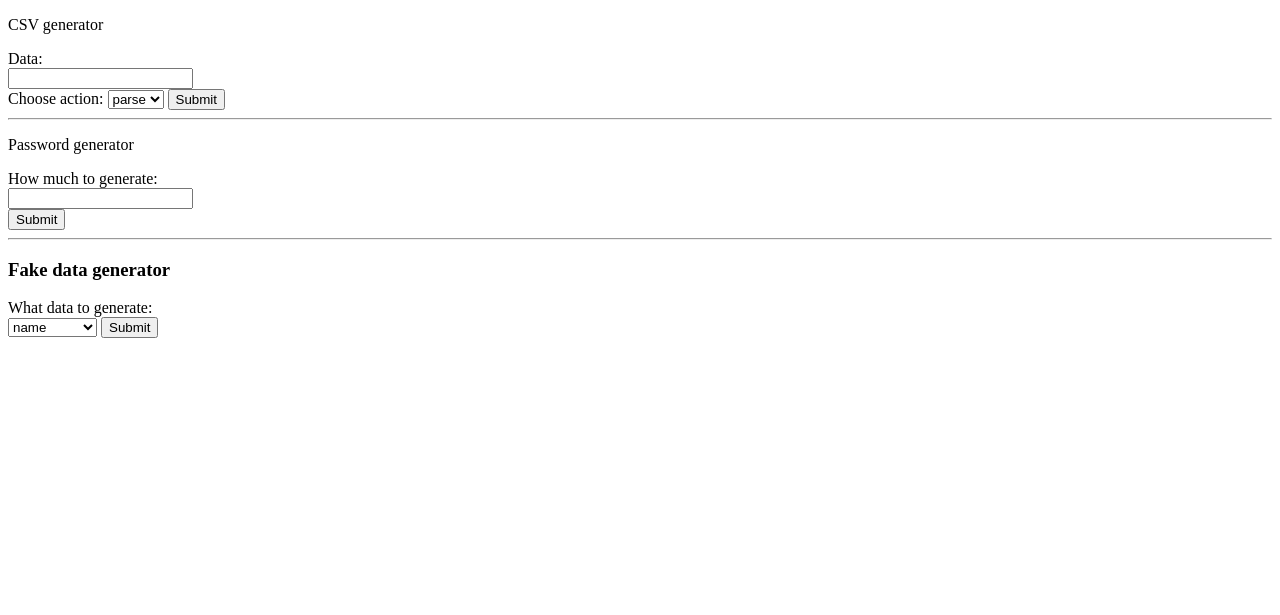
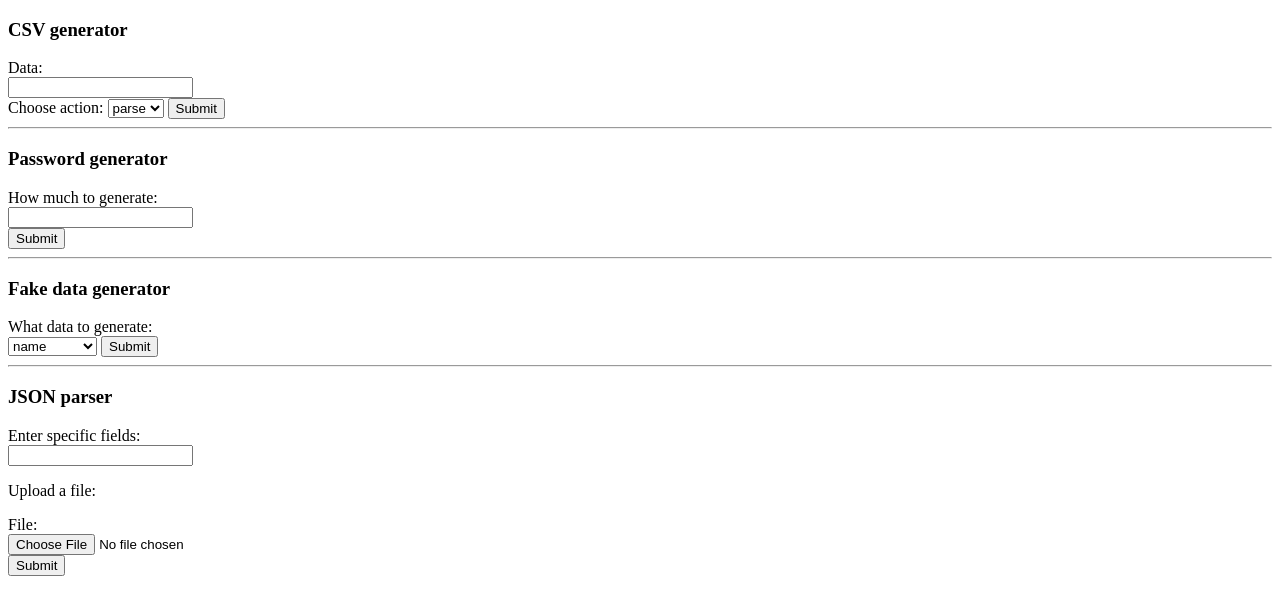
Before and after one commit to YuryHerasimau/mega_app, a Flask app: page / in a window 1280 px wide. Shown: the top 615 px of the page. Run offline with Flask 3, Linux system fonts and the light colour scheme.

Commit message:
Add: json parser

```diff
--- a/config.csv
+++ b/config.csv
@@ -1,2 +1,2 @@
 id,date,action,data
-840fdce3-6c71-44e5-9014-325ab3144699,2024-03-01,parse,UTF-8
+b9eff653-fd7e-4d6f-b325-a0327267b2cc,2024-03-01,filter,Я программист! Ура!
--- a/main.py
+++ b/main.py
@@ -1,6 +1,5 @@
-# import json
 from flask import Flask, request, jsonify
-from utils import custom_csv, custom_credentials, fake_data
+from utils import custom_csv, custom_credentials, fake_data, custom_json
 
 
 app = Flask(__name__)
@@ -13,21 +12,33 @@ def index():
 
 
 @app.route('/generate_csv', methods=['POST'])
-def csv_generator():
+def generate_csv():
     data = request.form['csv_data']
     action = request.form['actions']
-    custom_csv.generate(data, action)
+    custom_csv.generate(data=data, action=action)
     return 'CSV file generated, return to the <a href="/">main</a> page'
 
 
 @app.route('/generate_credentials', methods=['POST'])
-def gen_pass():
+def generate_credentials():
     qty = int(request.form['qty'])
-    return custom_credentials.multiple(qty)
+    return custom_credentials.multiple(number=qty)
 
 
 @app.route('/generate_fake_data', methods=['POST'])
-def gen_fake():
+def generate_fake_data():
     data_type = request.form['data_type']
-    generated_fake_data = fake_data.generate(data_type=data_type)
-    return jsonify(generated_fake_data)
+    return fake_data.generate(data_type=data_type)
+
+
+@app.route('/parse_json', methods=['POST'])
+def parse_json():
+    fields_list = request.form['cnvrt'].split(',')
+    uploaded_file = request.files['file']
+    filename = uploaded_file.filename
+    uploaded_file.save(filename)
+    return custom_json.read(FILENAME=filename, FIELDS_LIST=fields_list)
+
+
+if __name__ == "__main__":
+    app.run(debug=True, port=5000)
--- a/templates/index.html
+++ b/templates/index.html
@@ -1,35 +1,51 @@
 <!DOCTYPE html>
 <html lang="en">
   <head>
-    <meta charset="UTF-8">
-    <meta name="viewport" content="width=device-width, initial-scale=1.0">
+    <meta charset="UTF-8" />
+    <meta name="viewport" content="width=device-width, initial-scale=1.0" />
     <title>QA App</title>
   </head>
   <body>
     <!-- Форма для генерации csv файла -->
-    <form action="/generate_csv" method="POST" enctype="multipart/form-data">
-        <p>CSV generator</p>
-        <label for="csv_data">Data:</label><br>
-        <input type="text" id="csv_data" name="csv_data"><br>
+    <form
+        action="/generate_csv"
+        method="POST"
+        enctype="multipart/form-data"
+    >
+      <h3>CSV generator</h3>
+      <label for="csv_data">Data:</label><br />
+      <input type="text" id="csv_data" name="csv_data" /><br />
       <label for="actions">Choose action:</label>
       <select name="actions" id="actions">
         <option value="parse">parse</option>
         <option value="filter">filter</option>
         <option value="sort">sort</option>
       </select>
-        <input type="submit" value="Submit">
+      <input type="submit" value="Submit" />
     </form>
-    <hr>
+
+    <hr />
+
     <!-- Форма для генерации паролей -->
-    <form action="/generate_credentials" method="POST" enctype="multipart/form-data">
-        <p>Password generator</p>
-        <label for="qty">How much to generate:</label><br>
-        <input type="text" name="qty" id="qty"><br>
-        <input type="submit" value="Submit">
+    <form
+      action="/generate_credentials"
+      method="POST"
+      enctype="multipart/form-data"
+    >
+      <h3>Password generator</h3>
+      <label for="qty">How much to generate:</label><br />
+      <input type="text" name="qty" id="qty" /><br />
+      <input type="submit" value="Submit" />
     </form>
-    <hr>
+
+    <hr />
+
     <!-- Форма для генерации фейковых данных -->
-    <form action="/generate_fake_data" method="POST" enctype="multipart/form-data">
+    <form
+      action="/generate_fake_data"
+      method="POST"
+      enctype="multipart/form-data"
+    >
       <h3>Fake data generator</h3>
       <label for="">What data to generate:</label><br />
       <select name="data_type" id="data_type">
@@ -44,5 +60,21 @@
       <input type="submit" value="Submit" />
     </form>
 
+    <hr />
+
+    <!-- Форма для парсинга JSON -->
+    <form
+        action="/parse_json"
+        method="POST"
+        enctype="multipart/form-data"
+    >
+      <h3>JSON parser</h3>
+      <label for="cnvrt">Enter specific fields:</label><br />
+      <input type="text" name="cnvrt" id="cnvrt" /><br />
+      <p>Upload a file:</p>
+      <label for="file">File:</label><br>
+      <input type="file" name="file" id="file" /><br />
+      <input type="submit" value="Submit" />
+    </form>
   </body>
 </html>
--- /dev/null
+++ b/utils/custom_json.py
@@ -0,0 +1,26 @@
+import json
+
+
+FILENAME = "couriers.json"
+FIELDS_LIST = ["user_id", "external_id", "mood", "user"]
+
+
+def read(FILENAME: str, FIELDS_LIST: list) -> list:
+    """
+    Read JSON data from a file and extract specific fields for each object
+    """
+    with open(FILENAME, 'r', encoding='utf-8') as json_file:
+        json_data = json.load(json_file)['couriers']
+
+    result = []
+    entry = {}
+
+    for obj in json_data:
+        for field in FIELDS_LIST:
+            entry[field] = obj.get(field)
+        result.append(entry)
+    return result
+
+
+# if __name__ == "__main__":
+#     print(read(FILENAME, FIELDS_LIST))
--- a/utils/fake_data.py
+++ b/utils/fake_data.py
@@ -1,3 +1,4 @@
+import json
 from faker import Faker
 from faker.providers import internet, credit_card
 
@@ -34,4 +35,5 @@ def generate(data_type: str) -> str | list:
         return fake.credit_card_full() #.split('\n')
 
     if data_type == 'geo':
-        return fake.location_on_land()
+        geo = fake.location_on_land()
+        return json.dumps(geo)
```
Also changed, not shown: 1 other file. Lines whose indentation alone changed are shown as unchanged.
